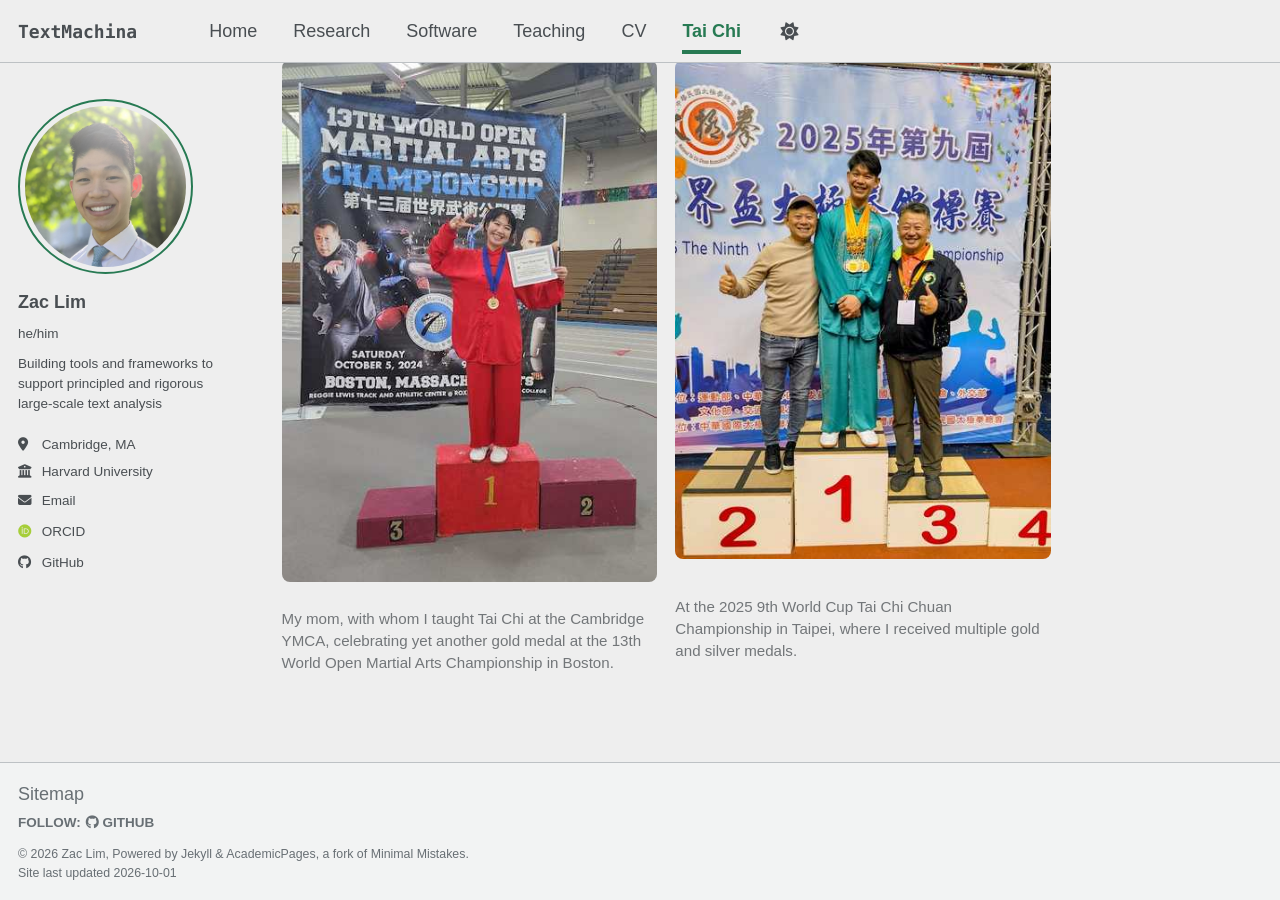
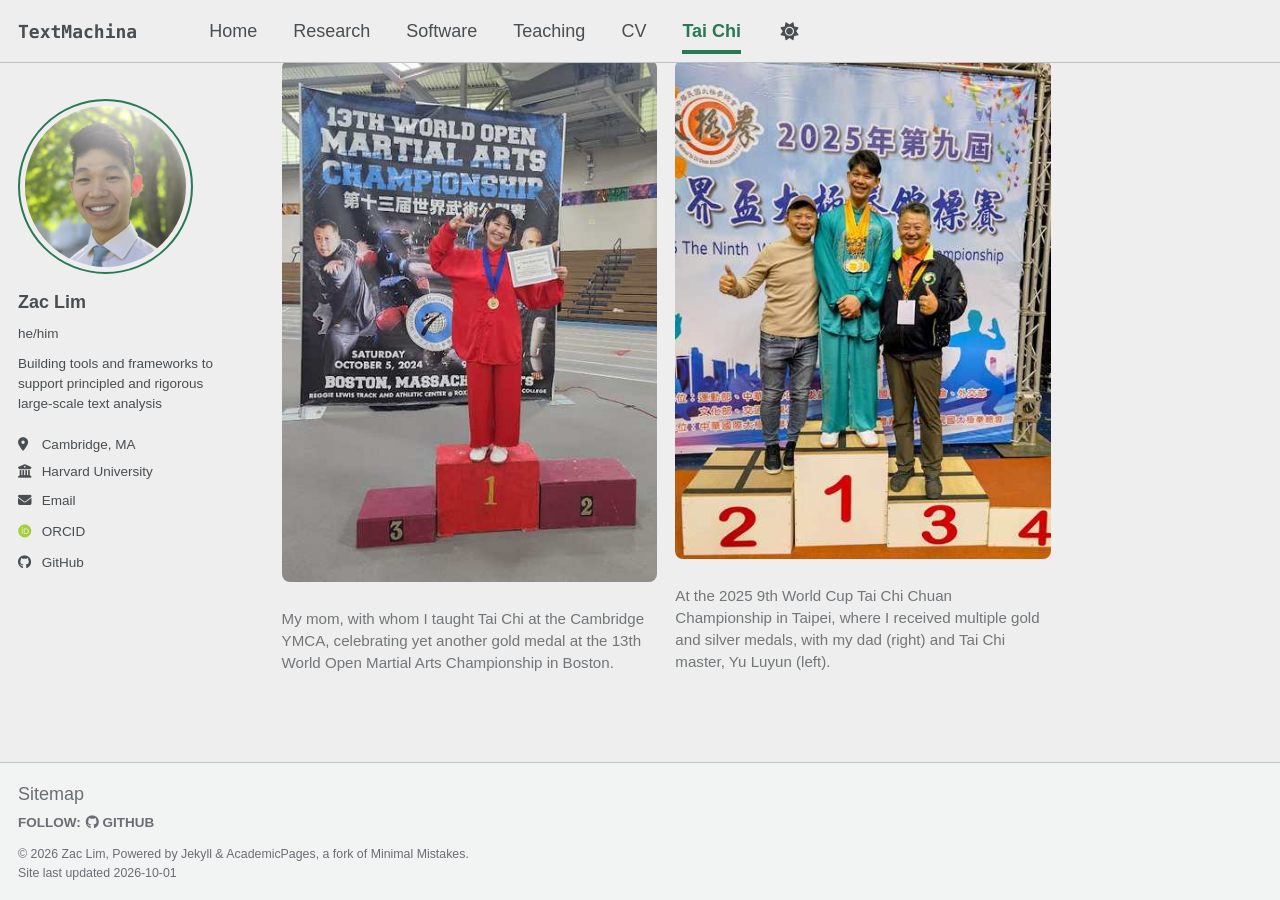
Before and after one commit to zacthinks/zacthinks.github.io, a Jekyll site: the page built from _pages/tai-chi-about.md, in a window 1280 px wide and 900 px high, scrolled down 1230 px. Built offline with Jekyll 4.4.1, drawn with Linux system fonts in a browser that asks for light colours; some web fonts are replaced; a script bundle is joined from its source files by our own code; library files that are not in the unit come from our copies.

Commit message:
Update tai chi caption

```diff
--- a/_pages/tai-chi-about.md
+++ b/_pages/tai-chi-about.md
@@ -39,6 +39,6 @@
 
   <figure>
     <img src="/images/tai-chi/world-cup-2025.jpg" alt="Zac Lim at the 2025 9th World Cup Tai Chi Chuan Championship in Taiwan">
-    <figcaption>At the 2025 9th World Cup Tai Chi Chuan Championship in Taipei, where I received multiple gold and silver medals.</figcaption>
+    <figcaption>At the 2025 9th World Cup Tai Chi Chuan Championship in Taipei, where I received multiple gold and silver medals, with my dad (right) and Tai Chi master, Yu Luyun (left).</figcaption>
   </figure>
 </div>
```
